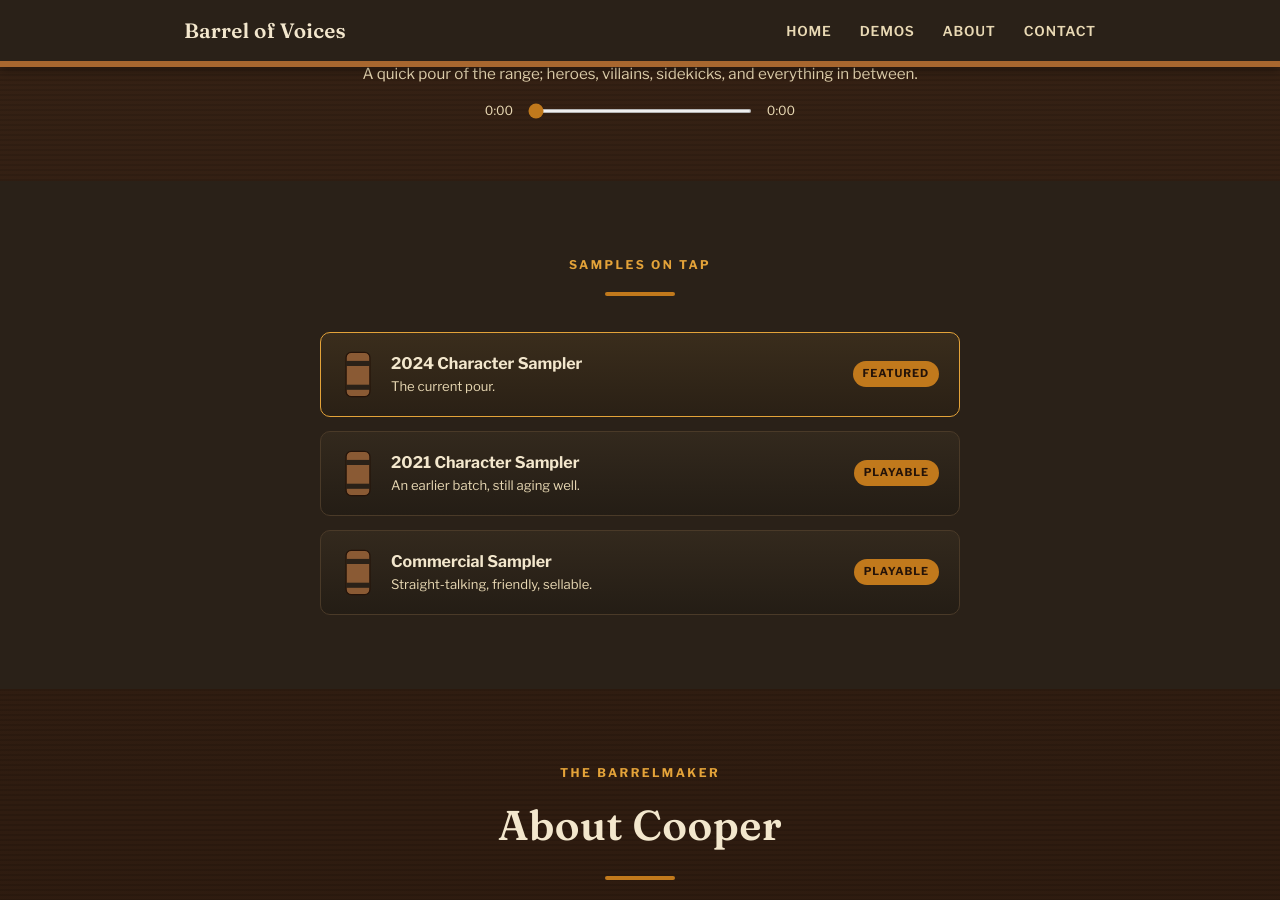
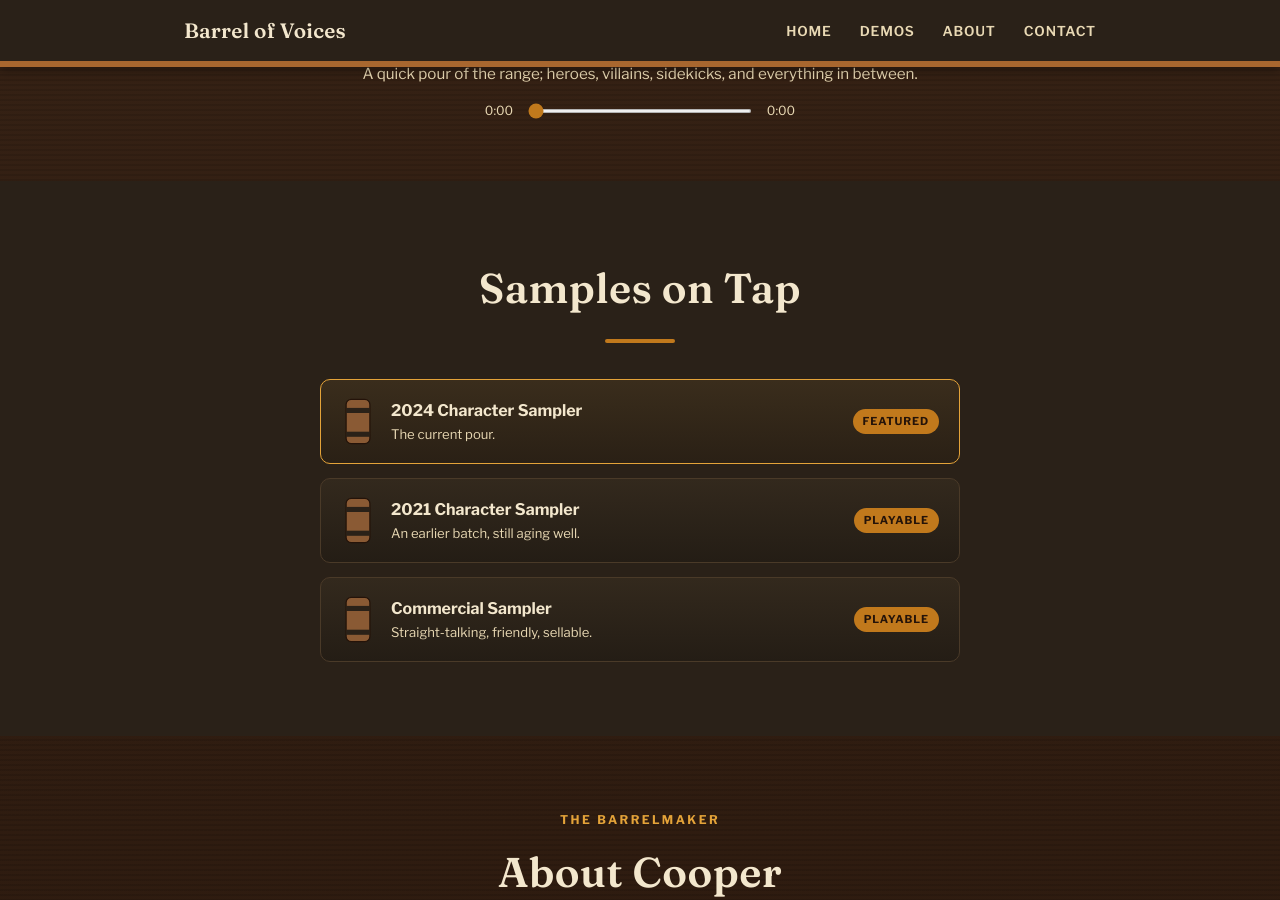
Before and after one commit to Cmaster14/barrelofvoices.github.io, a Jekyll site: the page built from index.md, in a window 1280 px wide and 900 px high, scrolled down 746 px. Built offline with Jekyll 4.4.1, drawn with Linux system fonts in a browser that asks for light colours.

Commit message:
Change samples header

```diff
--- a/index.md
+++ b/index.md
@@ -7,7 +7,7 @@ description: Voice acting samples for animation, games, narration, and commercia
 <section id="demos">
   <div class="wrap">
     <div class="section-head">
-      <span class="eyebrow">Samples on Tap</span>
+      <h2>Samples on Tap</h2>
       <div class="divider"></div>
     </div>
     <div class="demo-list">
```
